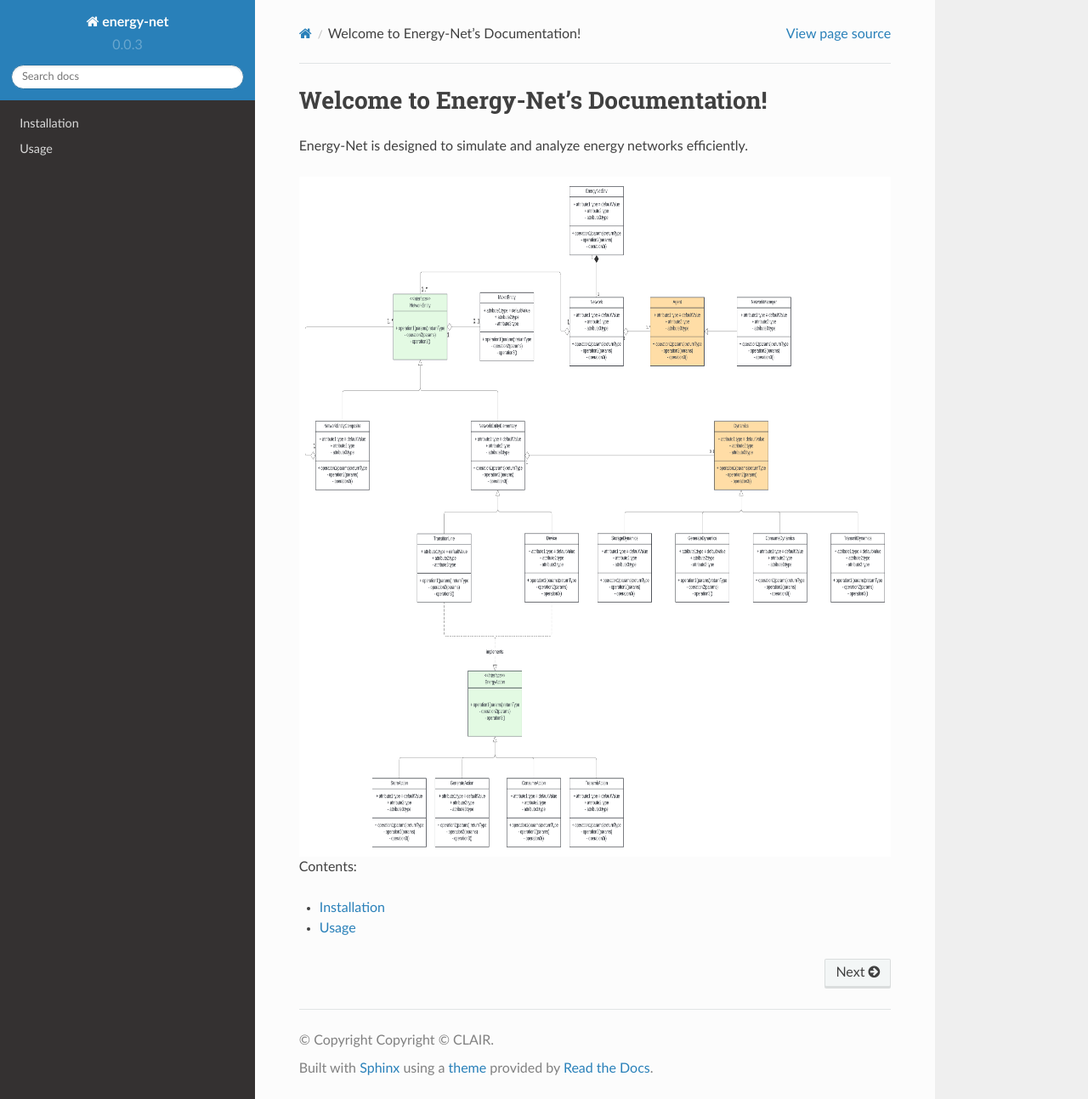
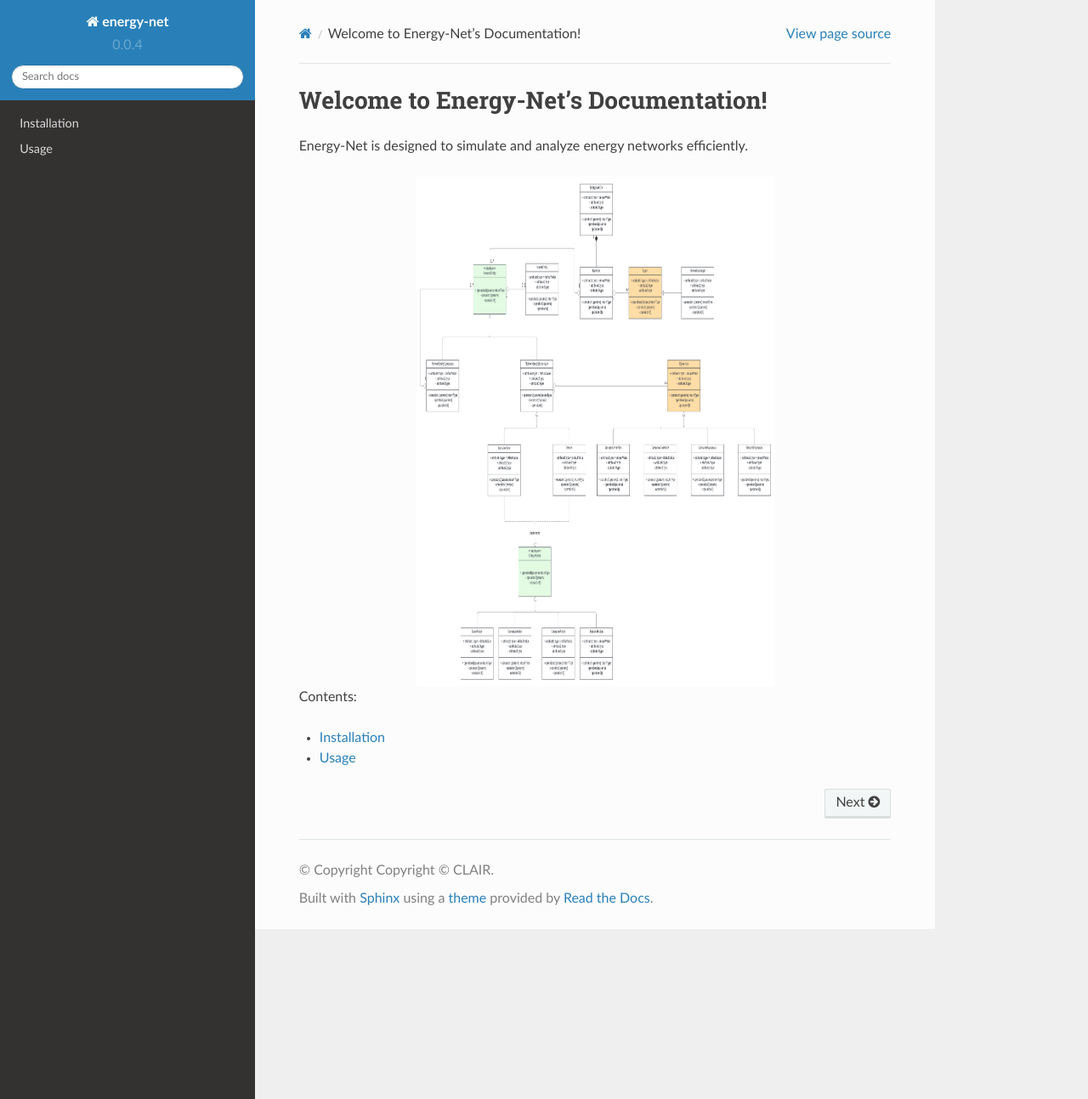
Before and after one commit to masarwy-m/energy-net, a Sphinx documentation site: the page built from docs/index.rst, in a window 1280 px wide and 1293 px high. Shown: the whole window at 85% size. Built offline with Sphinx 7.4.7 and the Read the Docs theme 2.0.0, drawn with Linux system fonts in a browser that asks for light colours.

Commit message:
Fixing fig dims

```diff
--- a/docs/conf.py
+++ b/docs/conf.py
@@ -6,8 +6,8 @@
 project = 'energy-net'
 author = 'CLAIR'
 copyright = 'Copyright © CLAIR'
-version = '0.0.3'
-release = '0.0.3'
+version = '0.0.4'
+release = '0.0.4'
 
 # -- General configuration ---------------------------------------------------
 
--- a/docs/index.rst
+++ b/docs/index.rst
@@ -6,8 +6,8 @@ Energy-Net is designed to simulate and analyze energy networks efficiently.
 .. image:: /_static/EnergyNetUML.png
    :alt: Energy-Net UML Diagram
    :align: center
-   :height: 800px
-   :width: 1200px
+   :height: 600px
+   :width: 421px
 
 Contents:
 
```
